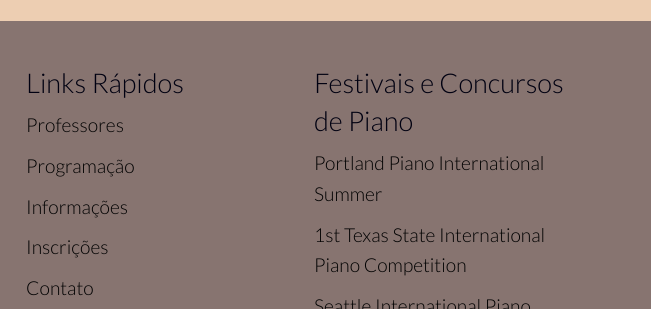
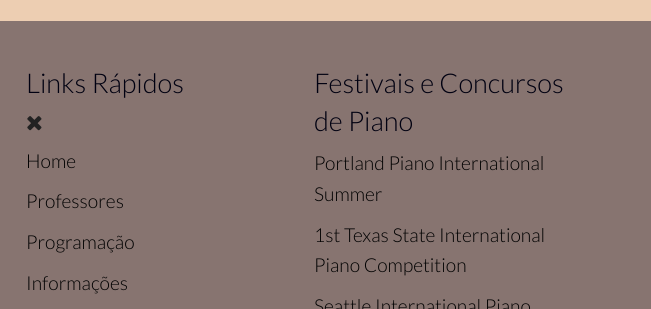
Before and after one commit to Naxus28/encontro_pianistas, a website: page professores.html in a window 1280 px wide. Shown: the part 7728-8037 px from the top of the page, 629-1280 px from the left. Drawn offline with nearby package versions, Linux system fonts and the light colour scheme.

Commit message:
added link to home on menu

```diff
--- a/professores.html
+++ b/professores.html
@@ -377,11 +377,13 @@
           <div class="small-12 large-3 columns">
             <h3>Links Rápidos</h3>
             <ul>
+              <li class="close_menu"><i class="fa fa-times fa-lg"></i></li>
+              <li><a href="index.html">Home</a></li>
               <li><a href="professores.html" target="_blank">Professores</a></li>
               <li><a href="programacao.html" target="_blank">Programação</a></li>
               <li><a href="informacoes.html" target="_blank">Informações</a></li>
               <li><a href="inscricoes.html" target="_blank">Inscrições</a></li>
-              <li><a href="contato.html"target="_blank">Contato</a></li>
+              <li><a href="contato.html" target="_blank">Contato</a></li>
             </ul>
           </div>
           <div class="small-12 large-3 columns">
```
Also changed, not shown: contato.html (+3 -1 lines), gabriel_rebolla.html (+3 -1 lines), inscricoes.html (+3 -1 lines), programacao.html (+1 -0 lines), silvanio_reis.html (+3 -1 lines).
